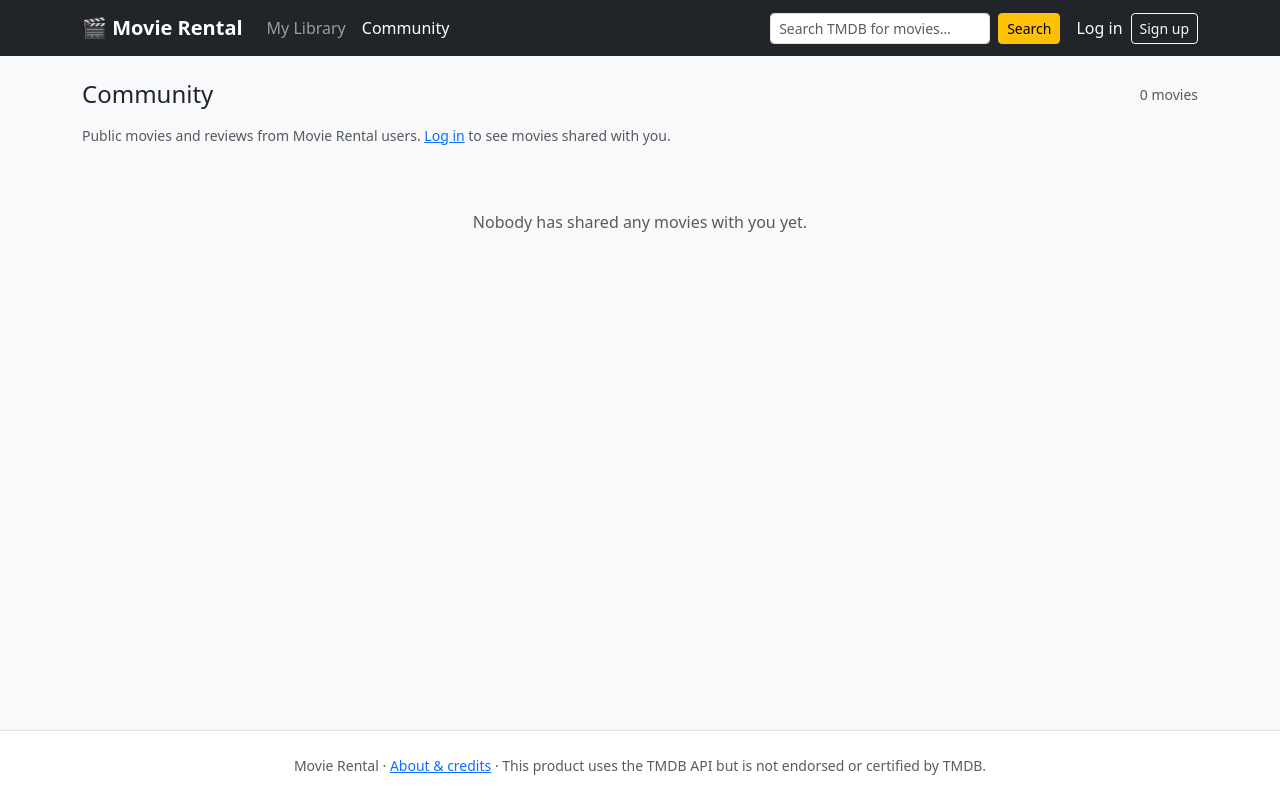
After one commit to R0B0T0s/project-two-building-with-apis, a Django app: page /community/ in a window 1280 px wide. The commit adds this page. Run offline with Django 5.2, Linux system fonts and the light colour scheme; data that the repository does not hold is empty.

Commit message:
Phase 8: Community page
- One reusable list view serves My Library and Community; Community
  starts from visible_to(user) minus the viewer's own entries and is
  open to signed-out visitors (Public only)
- Community cards show the owner's username; Rent, Mark watched and
  Edit appear only where the viewer can edit (owner or staff)
- One-click actions return to the page they came from via a safe
  `next` value, falling back to My Library
- Navbar Community link and home page button
- Community tests: signed-in, signed-out, card owner/actions,
  navbar, quick-action return

Co-Authored-By: Claude Opus 5.5 <noreply@anthropic.com>

```diff
--- /dev/null
+++ b/rentals/templates/rentals/saved_list.html
@@ -0,0 +1,37 @@
+{% extends "base.html" %}
+
+{% block title %}{% if community %}Community{% else %}My Library{% endif %} – Movie Rental{% endblock %}
+
+{% block content %}
+<div class="d-flex justify-content-between align-items-center mb-3">
+  <h1 class="h4 mb-0">{% if community %}Community{% else %}My Library{% endif %}</h1>
+  <span class="small text-body-secondary">{{ saved_movies|length }} {% if community %}movie{{ saved_movies|length|pluralize }}{% else %}saved movie{{ saved_movies|length|pluralize }}{% endif %}</span>
+</div>
+
+{% if community %}
+  <p class="small text-body-secondary">
+    {% if user.is_authenticated %}
+      Movies other people have made Public or shared with you.
+    {% else %}
+      Public movies and reviews from Movie Rental users. <a href="{% url 'accounts:login' %}?next={{ request.path|urlencode }}">Log in</a> to see movies shared with you.
+    {% endif %}
+  </p>
+{% endif %}
+
+{% if saved_movies %}
+  <div class="row row-cols-2 row-cols-md-3 row-cols-lg-4 g-3">
+    {% for saved in saved_movies %}
+      {% include "rentals/includes/saved_card.html" with show_owner=community %}
+    {% endfor %}
+  </div>
+{% elif community %}
+  <div class="text-center py-5" data-testid="community-empty">
+    <p class="text-body-secondary">Nobody has shared any movies with you yet.</p>
+  </div>
+{% else %}
+  <div class="text-center py-5" data-testid="library-empty">
+    <p class="text-body-secondary">You haven't saved any movies yet.</p>
+    <p class="small">Use the search box at the top of the page to find movies on TMDB.</p>
+  </div>
+{% endif %}
+{% endblock %}
--- a/rentals/urls.py
+++ b/rentals/urls.py
@@ -9,6 +9,7 @@ urlpatterns = [
     path("", TemplateView.as_view(template_name="home.html"), name="home"),
     path("about/", TemplateView.as_view(template_name="about.html"), name="about"),
     path("library/", views.library, name="library"),
+    path("community/", views.community, name="community"),
     path("find/", views.find, name="find"),
     path("saved/new/", views.save, name="save"),
     path("saved/<int:pk>/", views.saved_detail, name="saved_detail"),
--- a/rentals/views.py
+++ b/rentals/views.py
@@ -5,6 +5,7 @@ from django.contrib.auth.decorators import login_required
 from django.shortcuts import get_object_or_404, redirect, render
 from django.urls import reverse
 from django.utils.html import format_html
+from django.utils.http import url_has_allowed_host_and_scheme
 from django.views.decorators.http import require_POST
 
 from . import services, tmdb
@@ -128,11 +129,36 @@ def save(request):
     return redirect(back)
 
 
+def _saved_list(request, queryset, *, community):
+    """The one list view behind My Library and Community.
+
+    The two pages differ only in their starting ``queryset`` (and whether
+    cards show the owner). Everything renders from local data only.
+    """
+    saved_movies = list(queryset.select_related("movie", "owner"))
+    for saved in saved_movies:
+        saved.viewer_can_edit = saved.can_edit(request.user)
+    return render(
+        request,
+        "rentals/saved_list.html",
+        {"saved_movies": saved_movies, "community": community},
+    )
+
+
 @login_required
 def library(request):
-    """My Library: the signed-in user's saved movies, from local data only."""
-    saved_movies = SavedMovie.objects.filter(owner=request.user).select_related("movie")
-    return render(request, "rentals/library.html", {"saved_movies": saved_movies})
+    """My Library: the signed-in user's own saved movies."""
+    return _saved_list(
+        request, SavedMovie.objects.filter(owner=request.user), community=False
+    )
+
+
+def community(request):
+    """Community: other users' entries the viewer may see (open to everyone)."""
+    queryset = SavedMovie.objects.visible_to(request.user)
+    if request.user.is_authenticated:
+        queryset = queryset.exclude(owner=request.user)
+    return _saved_list(request, queryset, community=True)
 
 
 def saved_detail(request, pk):
@@ -200,13 +226,21 @@ def _quick_status_change(request, pk, status, verb):
     messages.success(
         request, format_html("{} <strong>{}</strong>.", verb, saved.movie.title)
     )
+    # Back to the list the card was on (My Library or Community), if safe.
+    next_url = request.POST.get("next", "")
+    if url_has_allowed_host_and_scheme(
+        next_url,
+        allowed_hosts={request.get_host()},
+        require_https=request.is_secure(),
+    ):
+        return redirect(next_url)
     return redirect("rentals:library")
 
 
 @login_required
 @require_POST
 def saved_rent(request, pk):
-    """One-click Rent (2 days) from a library card."""
+    """One-click Rent (2 days) from a library or Community card."""
     return _quick_status_change(
         request, pk, SavedMovie.Status.RENTED, f"Rented for {DEFAULT_RENTAL_DAYS} days:"
     )
@@ -215,7 +249,7 @@ def saved_rent(request, pk):
 @login_required
 @require_POST
 def saved_watched(request, pk):
-    """One-click Mark watched from a library card."""
+    """One-click Mark watched from a library or Community card."""
     return _quick_status_change(
         request, pk, SavedMovie.Status.WATCHED, "Marked as watched:"
     )
--- a/templates/base.html
+++ b/templates/base.html
@@ -15,10 +15,9 @@
         <span class="navbar-toggler-icon"></span>
       </button>
       <div class="collapse navbar-collapse" id="main-nav">
-        {# Community is a placeholder until Phase 8. #}
         <ul class="navbar-nav me-auto">
           <li class="nav-item"><a class="nav-link{% if request.resolver_match.url_name == 'library' %} active{% endif %}" href="{% url 'rentals:library' %}">My Library</a></li>
-          <li class="nav-item"><a class="nav-link" href="#">Community</a></li>
+          <li class="nav-item"><a class="nav-link{% if request.resolver_match.url_name == 'community' %} active{% endif %}" href="{% url 'rentals:community' %}">Community</a></li>
         </ul>
         <form class="d-flex me-md-3 my-2 my-md-0" role="search" action="{% url 'rentals:find' %}" method="get">
           <input class="form-control form-control-sm me-2" type="search" name="q"
--- a/templates/home.html
+++ b/templates/home.html
@@ -6,7 +6,7 @@
   <p class="text-body-secondary">Find movies on TMDB, save them to your library and track your rentals.</p>
   <p>
     <a class="btn btn-primary" href="{% url 'rentals:library' %}">Go to My Library</a>
+    <a class="btn btn-outline-secondary" href="{% url 'rentals:community' %}">Browse Community</a>
   </p>
-  <p class="small text-body-secondary">The Community page is coming soon.</p>
 </div>
 {% endblock %}
```
Also changed, not shown: PROMPTS.md (+17 -0 lines), rentals/templates/rentals/includes/saved_card.html (+8 -1 lines), rentals/templates/rentals/library.html (deleted, +0 -23 lines), rentals/tests/test_community.py (added, +127 -0 lines).
